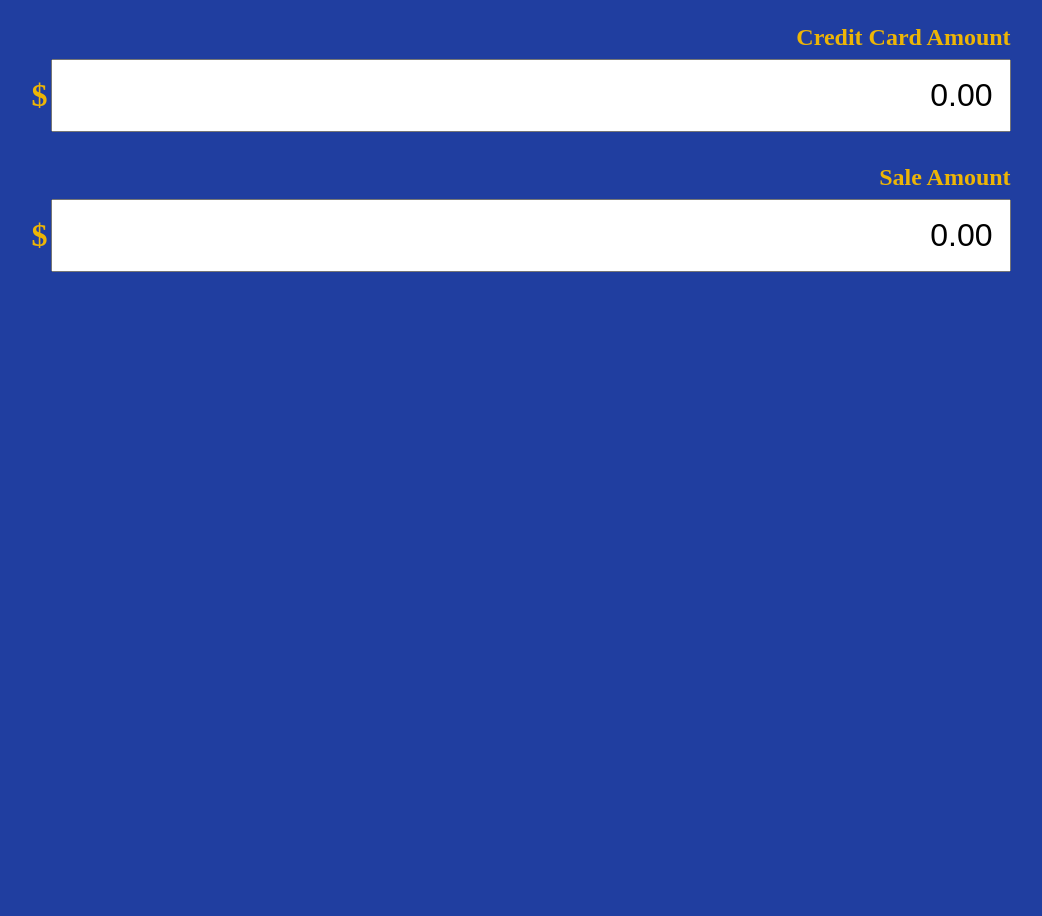
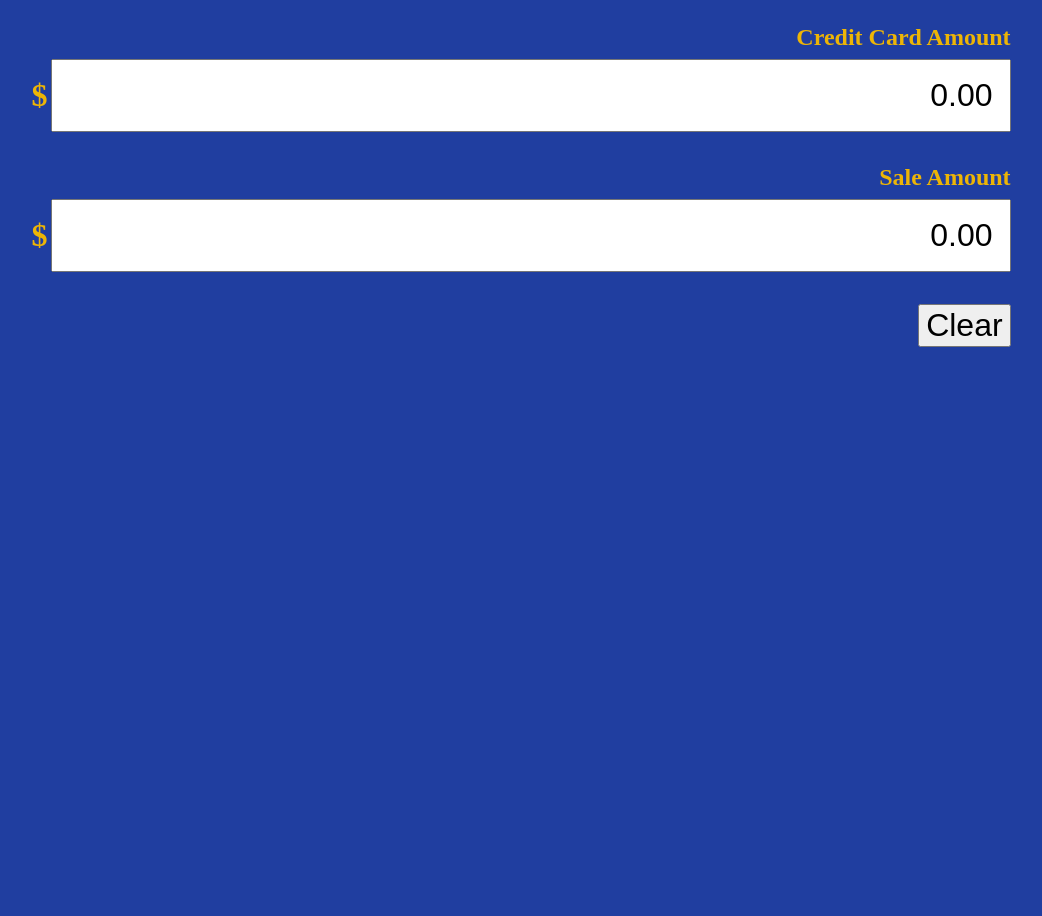
Before and after one commit to beaconny-net/beaconny.net, a Jekyll site: the page cc-calc.html, which Jekyll copies as it is, in a window 1280 px wide. Shown: the whole page, without its empty margins (119-1161 px from the left). Built offline with Jekyll 4.4.1, drawn with Linux system fonts in a browser that asks for light colours.

Commit message:
fix: added clear button to book sale credit card charge calculator

```diff
--- a/cc-calc.html
+++ b/cc-calc.html
@@ -44,6 +44,11 @@
      }
      input[type="number"] {
        -moz-appearance: textfield;
+     }
+
+     button {
+       font-size: 2rem;
+       float: right;
      }
     </style>
 
@@ -116,6 +127,7 @@
           $<input type="number" min="0" step="0.01" value="0.00">
         </p>
       </label>
+      <button>Clear</button>
     </div>
   </body>
 </html>
```
Also changed, not shown: other parts of cc-calc.html (+6 -0 lines).
